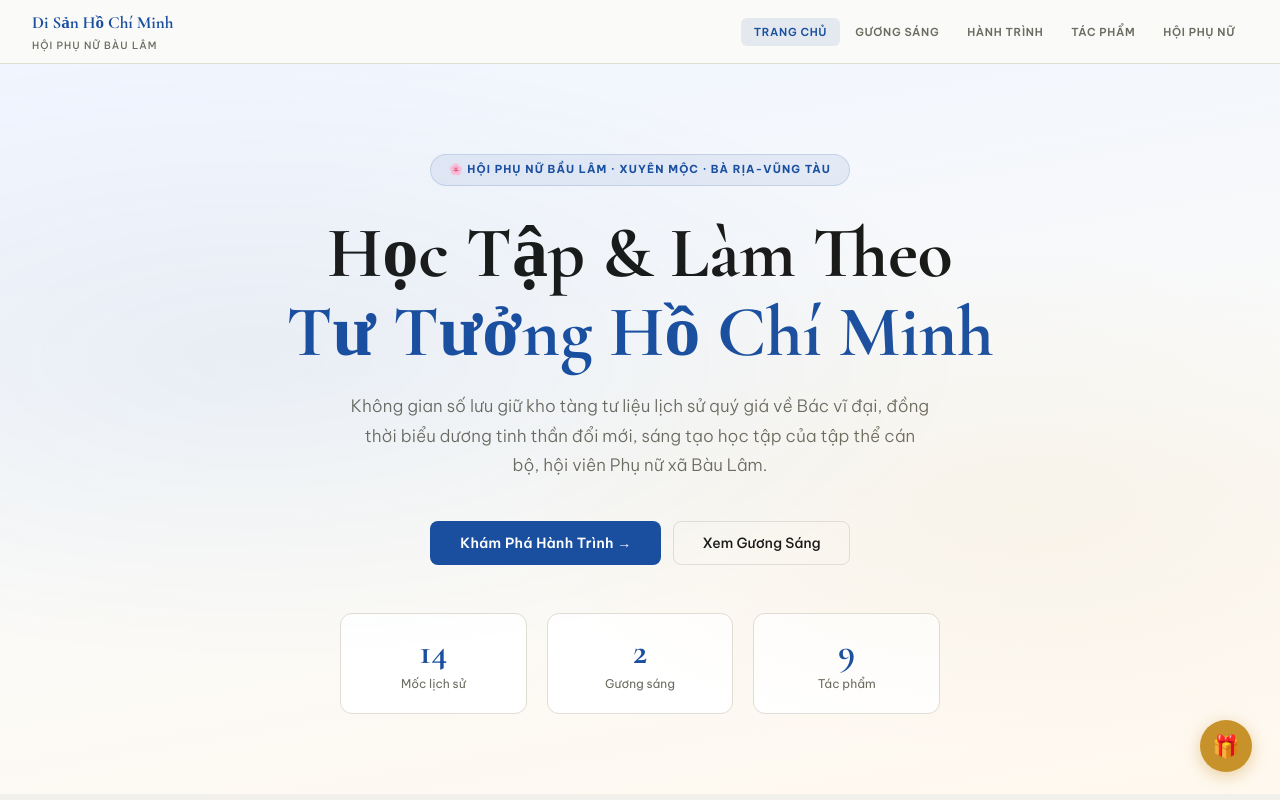
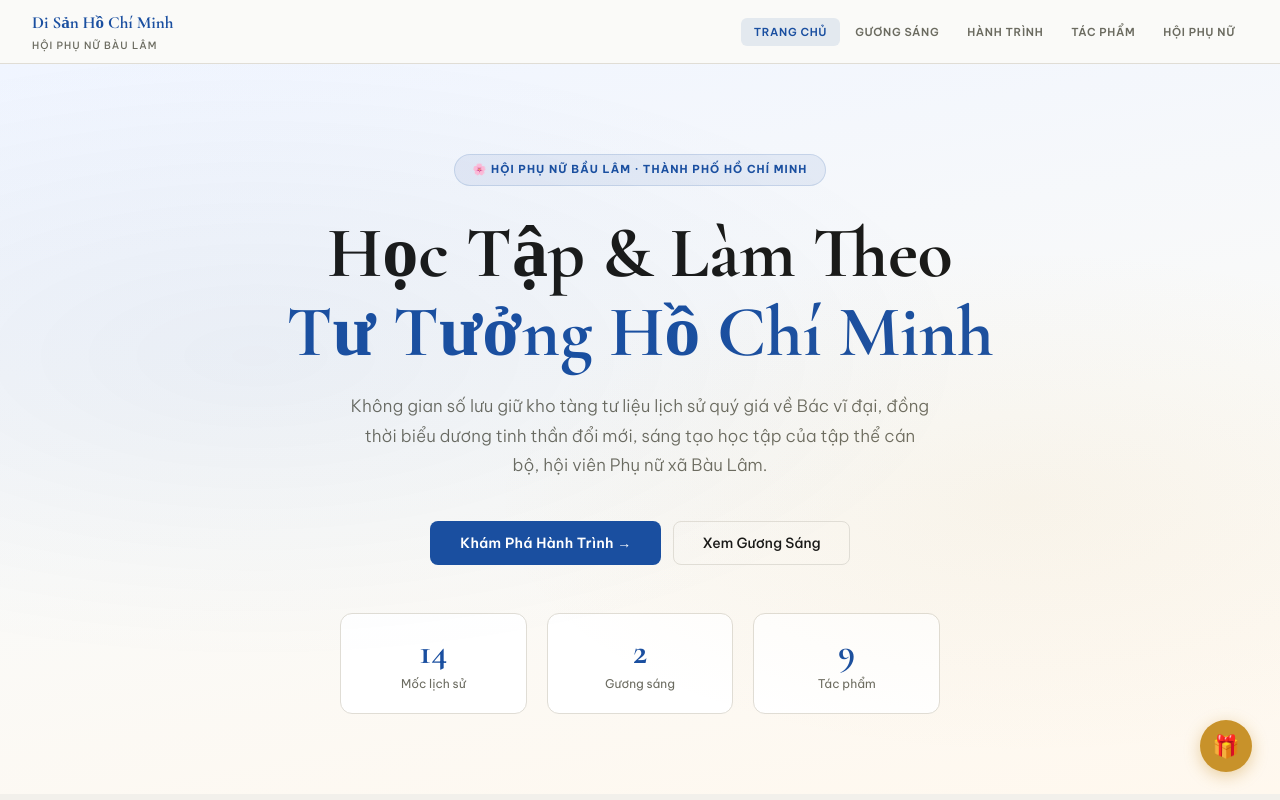
Before and after one commit to levantuantu99-ux/baulam, a plain HTML site: page index.html in a window 1280 px wide. Shown: the top 800 px of the page. Drawn offline with nearby package versions, Linux system fonts and the light colour scheme.

Commit message:
Update index.html

```diff
--- a/index.html
+++ b/index.html
@@ -454,7 +454,7 @@ function renderTimelinePreview(){
 function renderTrangChu(){
   const page=div("");
   const hero=div("hero");
-  const eyebrow=div("hero-eyebrow");eyebrow.textContent="🌸 Hội Phụ Nữ Bầu Lâm · Xuyên Mộc · Bà Rịa-Vũng Tàu";
+  const eyebrow=div("hero-eyebrow");eyebrow.textContent="🌸 Hội Phụ Nữ Bầu Lâm · Thành phố Hồ Chí Minh";
   const title=el("h1",{className:"hero-title"});title.innerHTML='Học Tập &amp; Làm Theo<span class="hero-title-accent">Tư Tưởng Hồ Chí Minh</span>';
   const sub=el("p",{className:"hero-sub"});sub.textContent="Không gian số lưu giữ kho tàng tư liệu lịch sử quý giá về Bác vĩ đại, đồng thời biểu dương tinh thần đổi mới, sáng tạo học tập của tập thể cán bộ, hội viên Phụ nữ xã Bàu Lâm.";
   const btns=div("hero-btns");
@@ -602,7 +602,7 @@ function renderHoiPhuNu(){
     const v=div("ci-value");v.innerHTML=html;w.appendChild(v);
     return w;
   }
-  cGrid.appendChild(ci("Địa chỉ trụ sở","Trụ sở UBND xã Bàu Lâm, huyện Xuyên Mộc, tỉnh Bà Rịa – Vũng Tàu"));
+  cGrid.appendChild(ci("Địa chỉ trụ sở","Ấp 2 Đông, Xã Bàu Lâm, Thành phố Hồ Chí Minh"));
   cGrid.appendChild(ci("Chủ tịch Hội LHPN","<strong>Bà Hoàng Thị Hiền</strong><br><span style='font-size:12px;color:var(--muted)'>Kiêm: Phó Chủ tịch Ủy ban MTTQ Việt Nam xã Bàu Lâm</span><br><span style='font-size:12px;color:var(--muted)'>Tiền nhiệm: Bà Lê Thị Thanh Sang</span>"));
   cGrid.appendChild(ci("Thông tin trực tuyến","Hoạt động được cập nhật thường xuyên trên <em>Cổng Thông Tin Hội Liên hiệp Phụ nữ Việt Nam</em>."));
   cBox.appendChild(cGrid);
@@ -640,8 +640,7 @@ function renderFooter(){
         <div style="font-family:'Cormorant Garamond',serif;font-size:18px;font-weight:700;color:#fff;margin-bottom:10px">Di Sản Hồ Chí Minh</div>
         <div style="font-size:13px;line-height:1.7;max-width:280px;margin-bottom:16px">Không gian số hóa tư liệu lịch sử và biểu dương gương sáng học tập theo tư tưởng Hồ Chí Minh của Hội Phụ nữ xã Bàu Lâm.</div>
         <div style="font-size:12px;line-height:1.8">
-          <div>📍 UBND xã Bàu Lâm, huyện Xuyên Mộc</div>
-          <div style="margin-left:20px">tỉnh Bà Rịa-Vũng Tàu</div>
+          <div>📍 Ấp 2 Đông, Xã Bàu Lâm, Thành phố Hồ Chí Minh</div>
           <div style="margin-top:4px">🌸 Hội liên hiệp phụ nữ xã Bàu Lâm - Thành phố Hồ Chí Minh</div>
         </div>
       </div>
```
